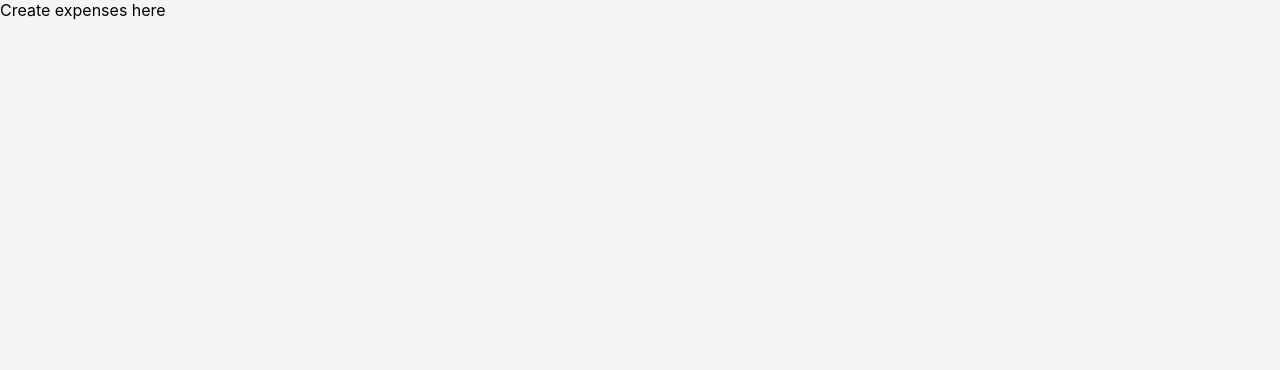
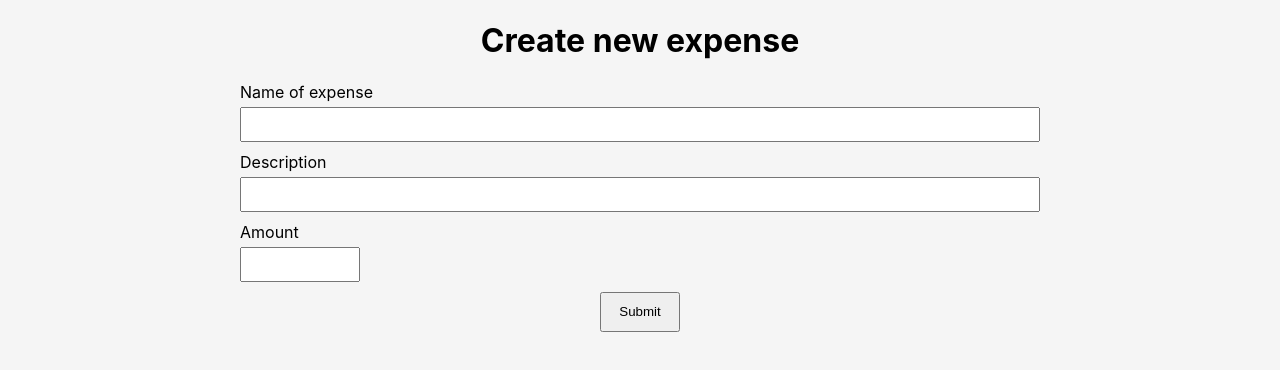
Before and after one commit to TzeMeng/DBS-TechTrek, a React (Create React App) app in the folder frontend/: page /projects/1/create in a window 1280 px wide. Shown: the top 370 px of the page. Built offline with nearby package versions, Linux system fonts and the light colour scheme.

Commit message:
Create new expense form

```diff
--- a/frontend/src/pages/CreateExpense.jsx
+++ b/frontend/src/pages/CreateExpense.jsx
@@ -1,8 +1,30 @@
+import styles from "../styles/CreateExpense.module.css";
 
 const CreateExpense = () => {
 	return (
-		<div>
-			Create expenses here
+		<div className={styles.outerPage}>
+			<h1>Create new expense</h1>
+			<form className={styles.form}>
+				<label>Name of expense</label>
+				<input
+					className={styles.input}
+					type="text"
+				/>
+				<label>Description</label>
+				<input
+					className={styles.input}
+					type="text"
+				/>
+				<label>Amount</label>
+				<input
+					type="number"
+					className={styles.inputNumber}
+				/>
+				<input
+					type="submit"
+					className={styles.submitButton}
+				/>
+			</form>
 		</div>
 	)
 }
--- a/frontend/src/pages/Projects.jsx
+++ b/frontend/src/pages/Projects.jsx
@@ -1,4 +1,4 @@
-import ProjectCard from "../Components/ProjectCard";
+import ProjectCard from "../components/ProjectCard";
 import useAuth from "../hooks/useAuth";
 import styles from "../styles/Projects.module.css";
 
--- /dev/null
+++ b/frontend/src/styles/CreateExpense.module.css
@@ -0,0 +1,31 @@
+.outerPage {
+	display: flex;
+	height: 100vh;
+	flex-direction: column;
+	align-items: center;
+}
+
+.form {
+	width: 800px;
+	display: flex;
+	flex-direction: column;
+}
+
+.input {
+	padding: 8px;
+	margin-top: 5px;
+	margin-bottom: 10px;
+}
+
+.inputNumber {
+	padding: 8px;
+	margin-top: 5px;
+	margin-bottom: 10px;
+	width: 100px;
+}
+
+.submitButton {
+	height: 40px;
+	width: 80px;
+	align-self: center;
+}
```
Also changed, not shown: frontend/src/components/ProjectCard.jsx (renamed from frontend/src/Components/ProjectCard.jsx).
